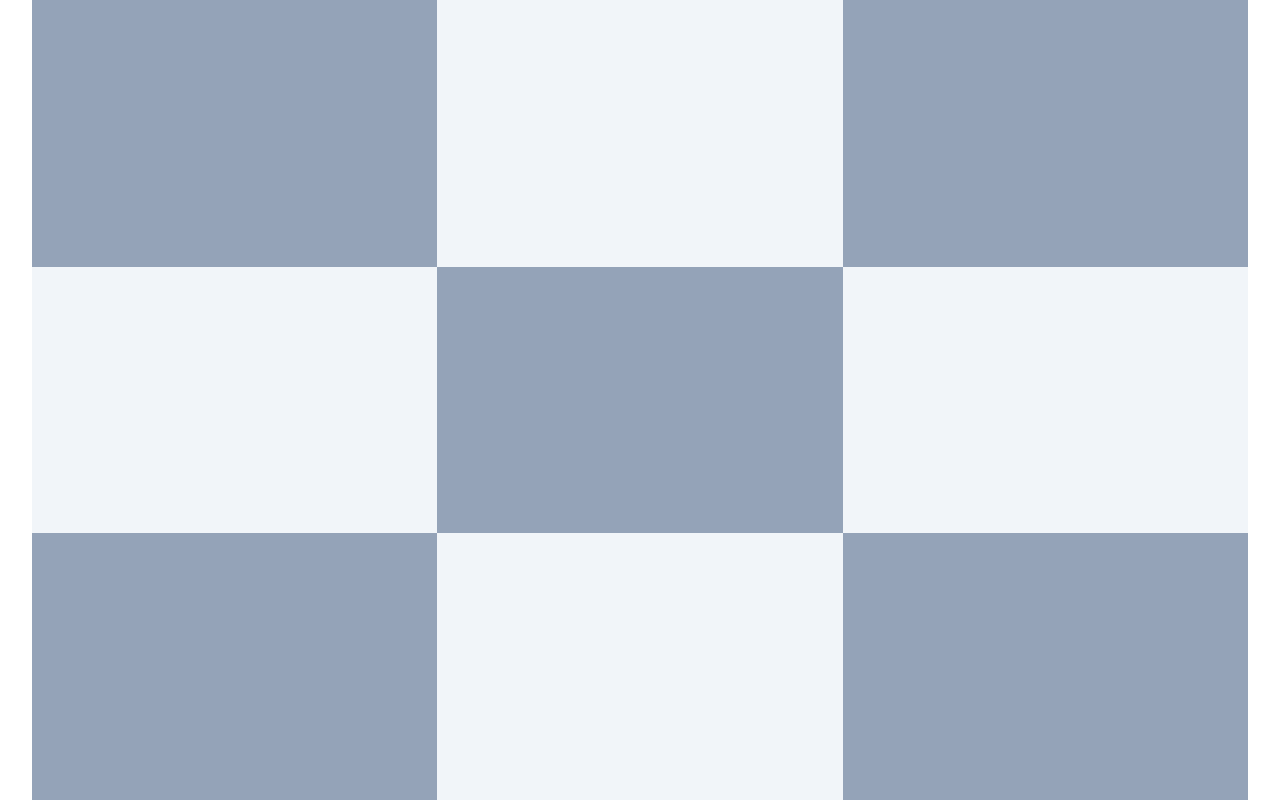
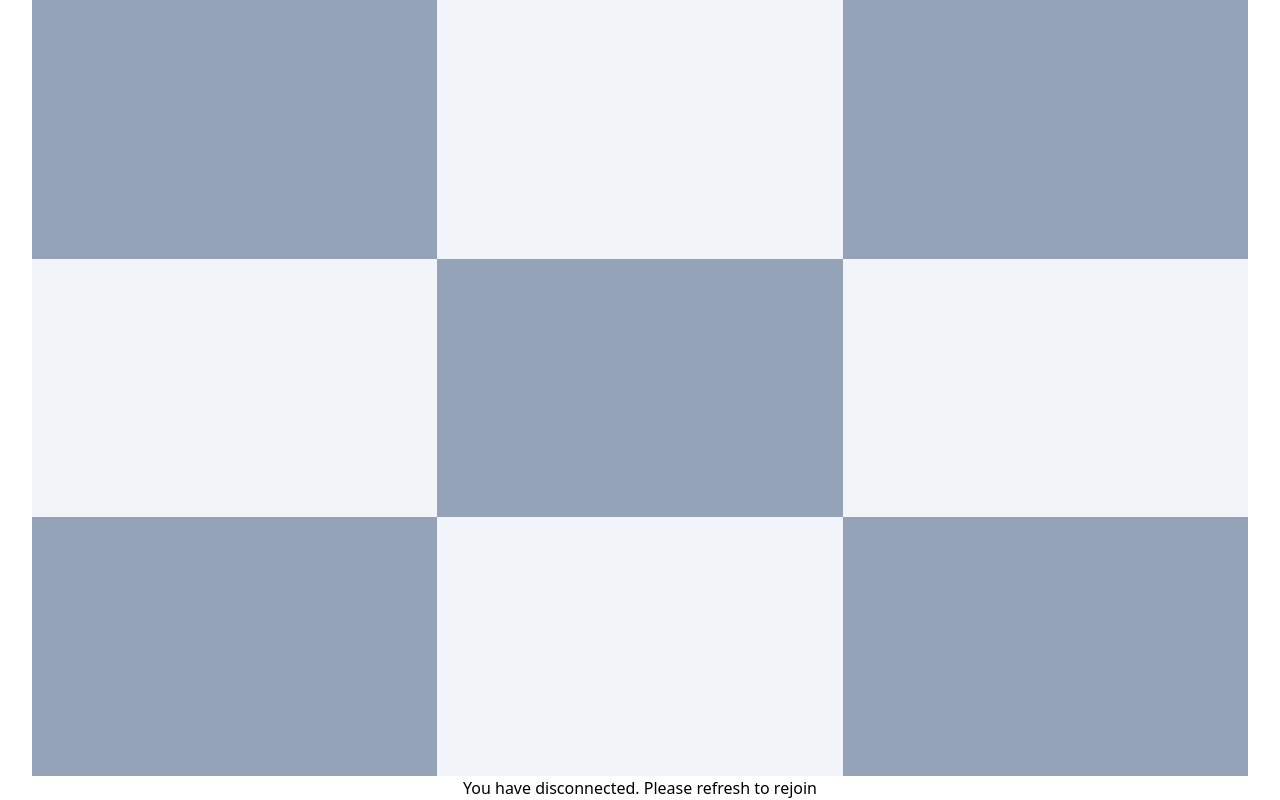
Before and after one commit to 88potatoes/gungame, a website with bundled scripts: page gungame/gungamecontroller.html in a window 1280 px wide. Built offline with nearby package versions, Linux system fonts and the light colour scheme; no server answers.

Commit message:
refresh to reconnect but actually works

```diff
--- a/gungame/gungamecontroller.html
+++ b/gungame/gungamecontroller.html
@@ -19,5 +19,6 @@
         <div id="downbutton" class="bg-slate-100"></div>
         <div></div>
     </div>
+    <div id="dc-message"></div>
 </body>
 </html>
--- a/gungame/gungamecontroller.js
+++ b/gungame/gungamecontroller.js
@@ -85,3 +85,9 @@ function update() {
 document.body.oncontextmenu = (e) => {
     e.preventDefault();
 }
+
+const dcmessage = document.getElementById('dc-message')
+
+websocket.onclose = (e) => {
+    dcmessage.innerText = 'You have disconnected. Please refresh to rejoin'
+}
```
Also changed, not shown: dist/gungamecontroller.js.
